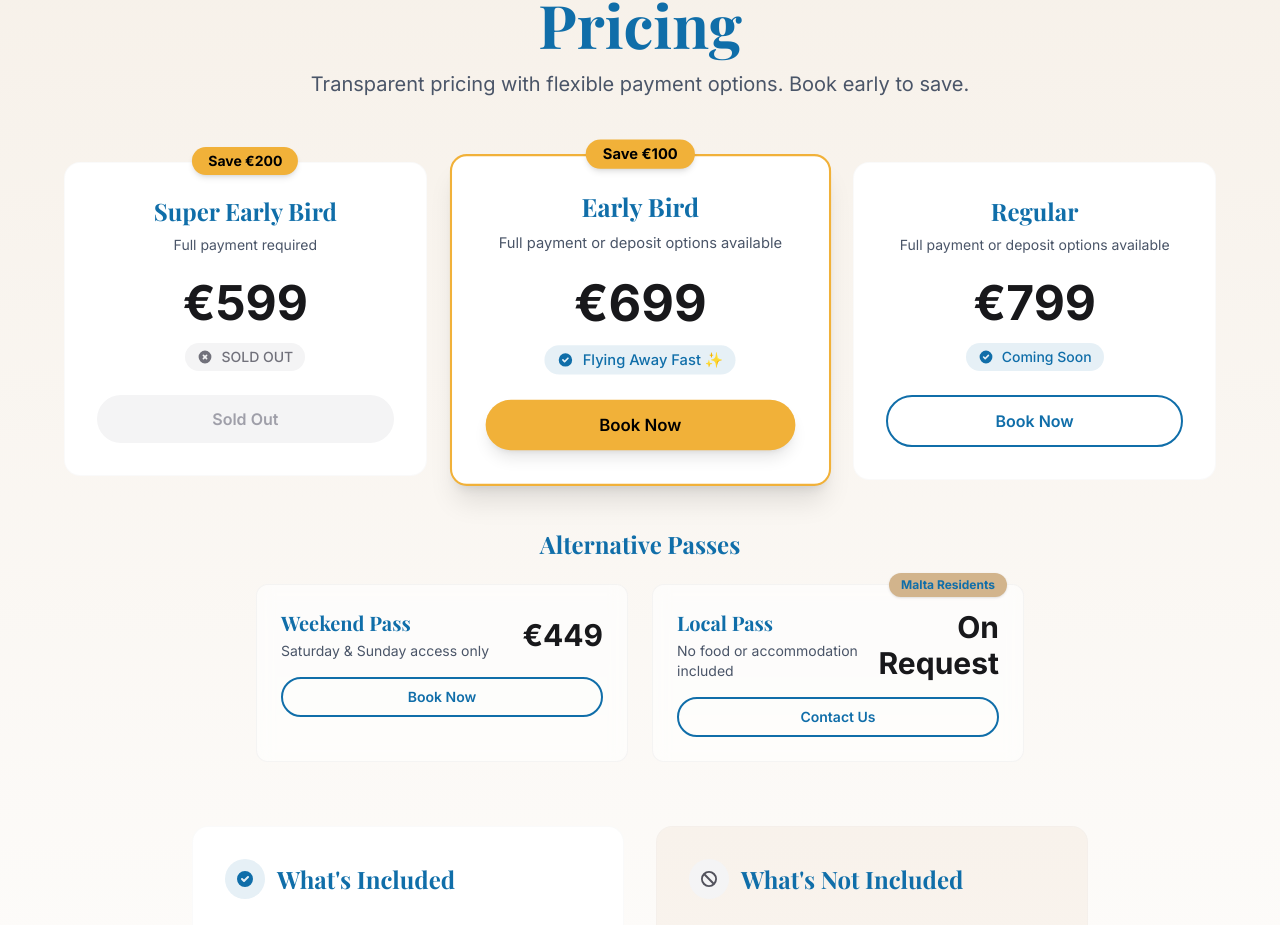
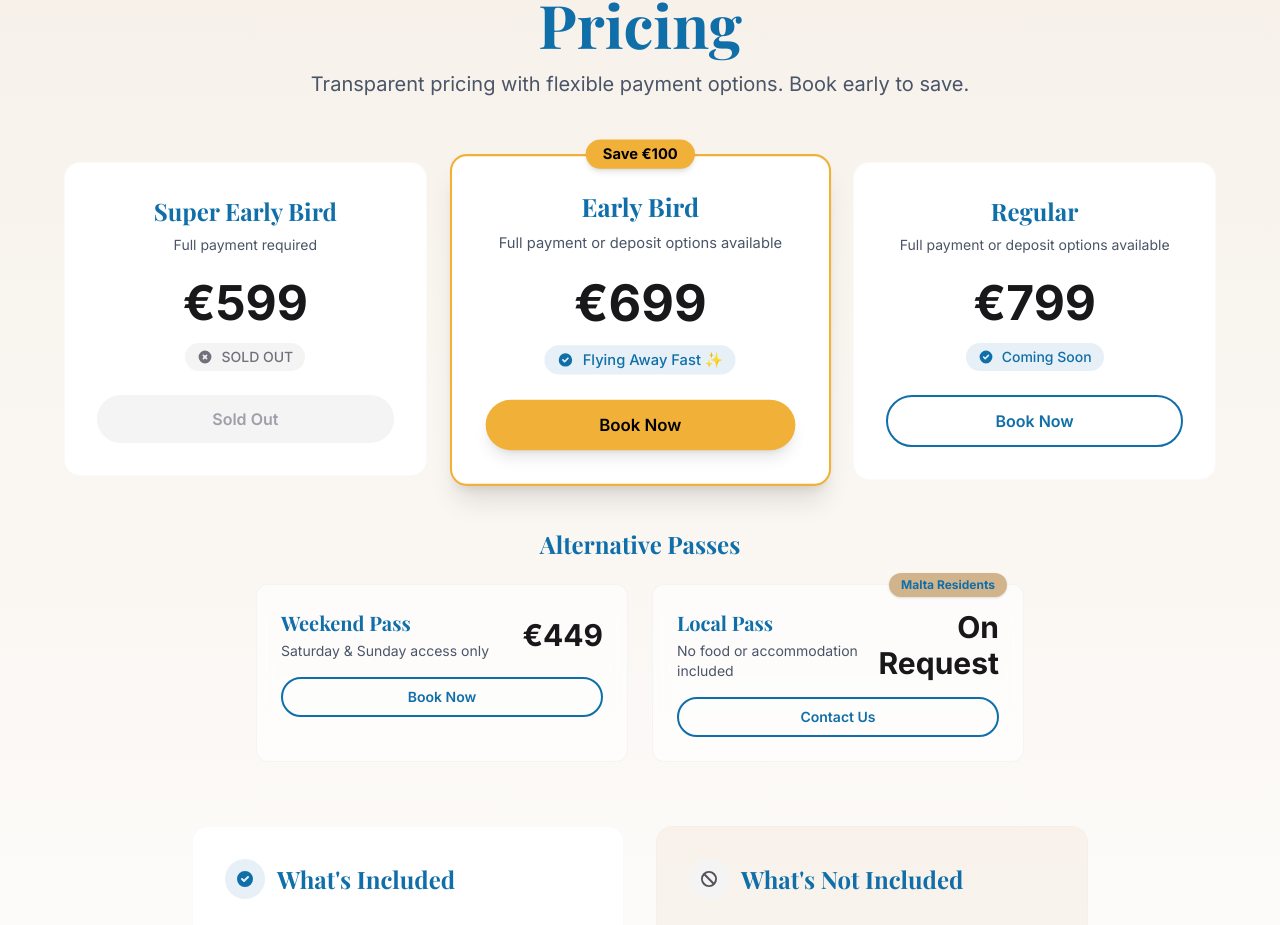
Before and after one commit to GloryFlory/mac-website, a Next.js app: page / in a window 1280 px wide. Shown: the part 7753-8678 px from the top of the page. Built offline with nearby package versions, Linux system fonts and the light colour scheme; a web font is replaced by a local one.

Commit message:
Remove Save €200 badge from sold out Super Early Bird tier

```diff
--- a/app/components/PricingSection.tsx
+++ b/app/components/PricingSection.tsx
@@ -24,7 +24,6 @@ const primaryTiers: PricingTier[] = [
     available: false,
     availabilityText: 'SOLD OUT',
     highlighted: false,
-    special: 'Save €200',
   },
   {
     id: 'early-bird',
```
